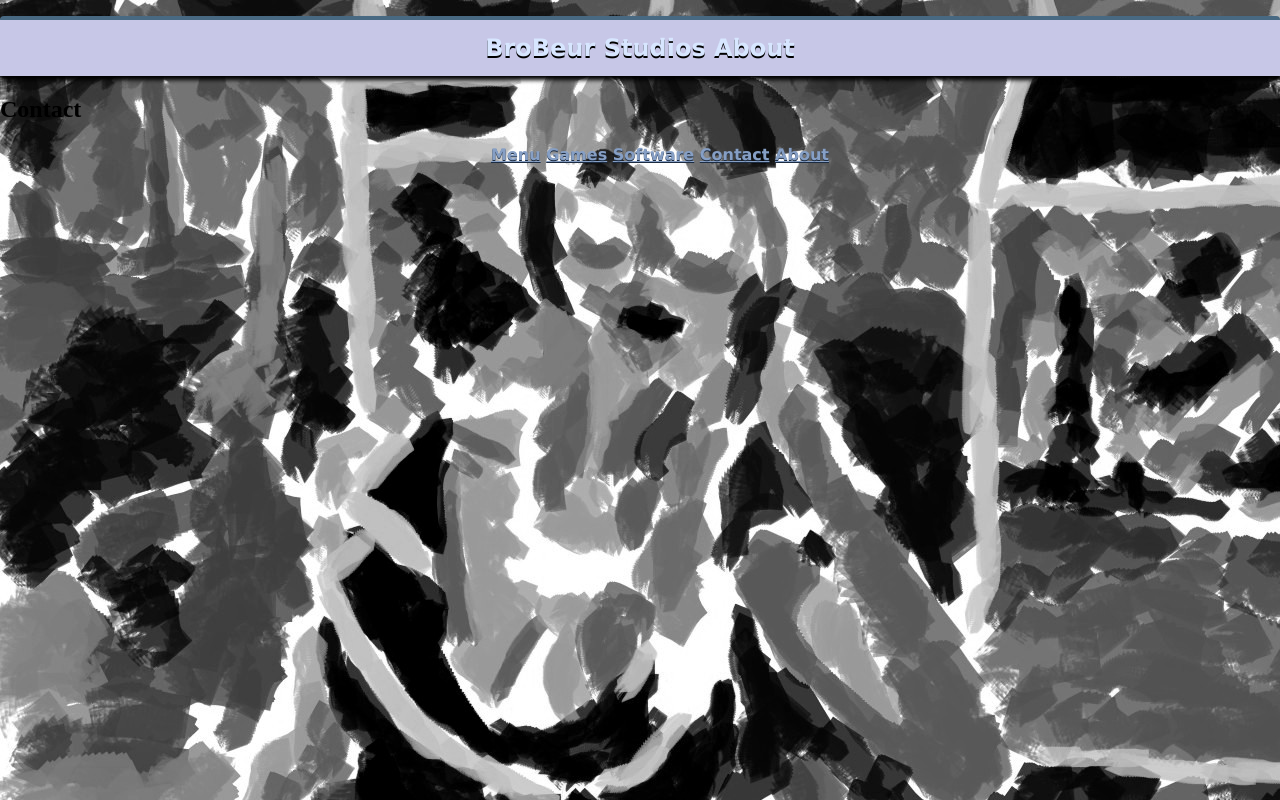
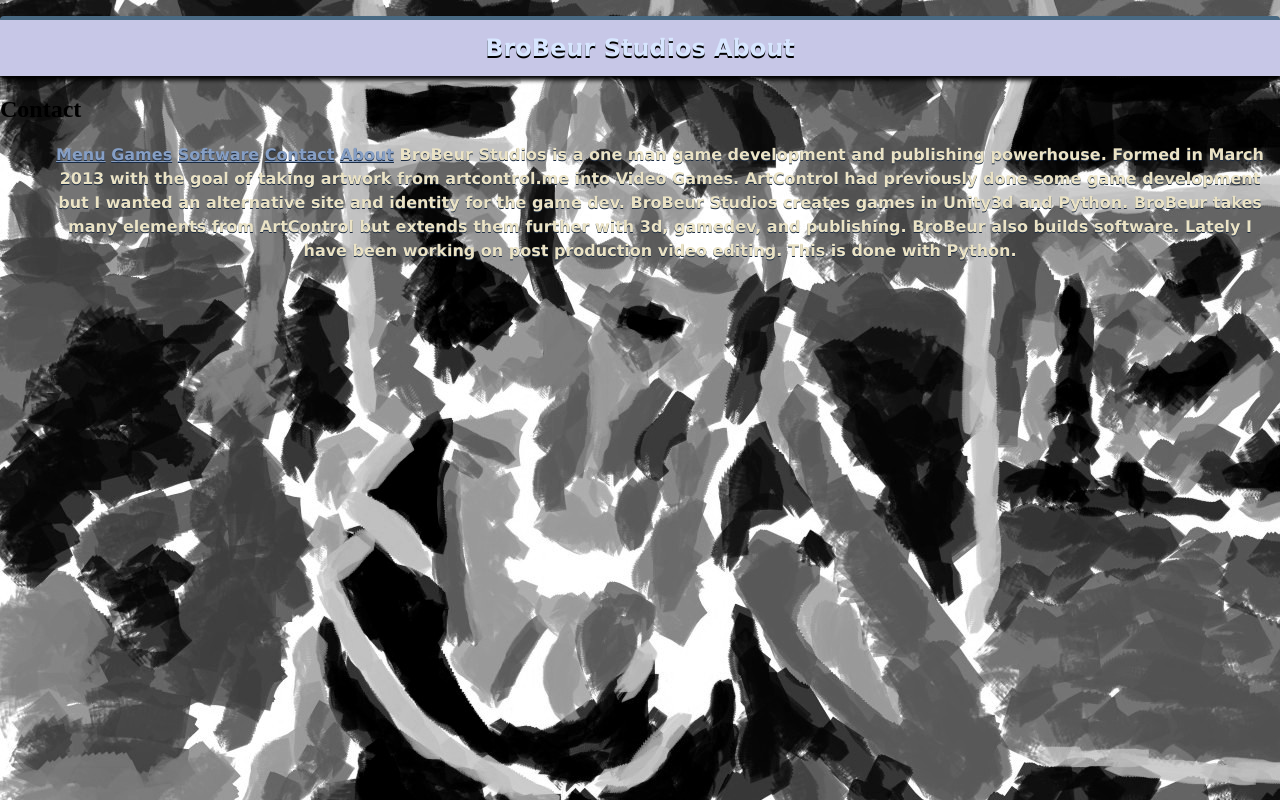
Before and after one commit to wcmckee/brobeur-web, a plain HTML site: page about.html in a window 1280 px wide. Drawn offline with Linux system fonts and the light colour scheme.

Commit message:
added about content

```diff
--- a/about.html
+++ b/about.html
@@ -31,6 +31,9 @@
 <a href="http://brobeur.com/software.html">Software</a>
 <a href="http://brobeur.com/contact.html">Contact</a>
 <a href="http://brobeur.com/about.html">About</a>
+BroBeur Studios is a one man game development and publishing powerhouse. Formed in March 2013 with the goal of taking artwork from artcontrol.me into Video Games. ArtControl had previously done some game development but I wanted an alternative site and identity for the game dev. BroBeur Studios creates games in Unity3d and Python.
+BroBeur takes many elements from ArtControl but extends them further with 3d, gamedev, and publishing.
+BroBeur also builds software. Lately I have been working on post production video editing. This is done with Python.
 
 
 </ul>
```
